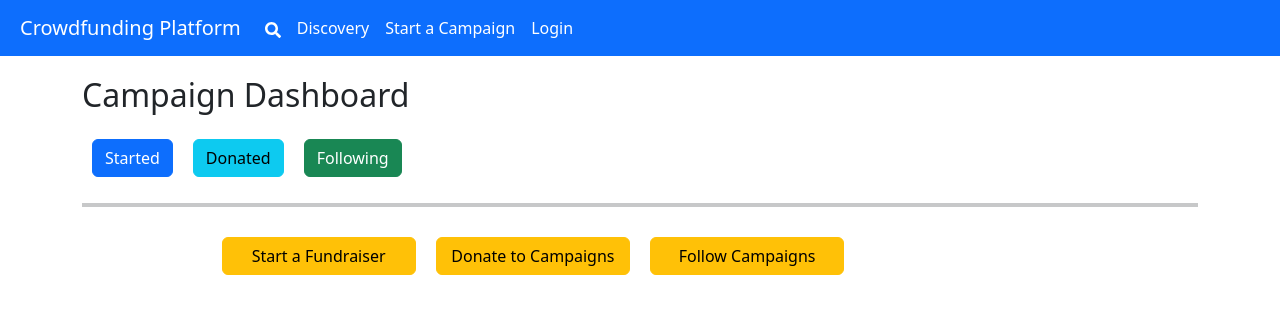
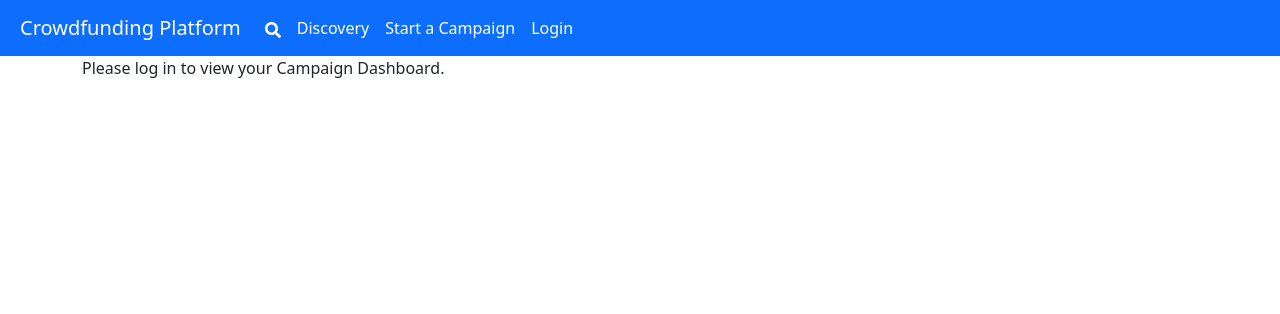
Before and after one commit to usuu03/Crowdfunding-Platform, a React (Create React App) app in the folder frontend/: page /campaigns in a window 1280 px wide. Shown: the top 314 px of the page. Built offline with nearby package versions, Linux system fonts and the light colour scheme.

Commit message:
dashboard ui

```diff
--- a/frontend/src/pages/CampaignDashboard.jsx
+++ b/frontend/src/pages/CampaignDashboard.jsx
@@ -22,6 +22,15 @@ function CampaignDashboard() {
   const [userDonated, setUserDonated] = useState([]);
 
   // Fetch user campaigns when the component mounts
+  useEffect(() => {
+    if (isAuthenticated) {
+      fetchUserCreatedCampaigns();
+      fetchUserDonatedCampaigns();
+      fetchUserFollowedCampaigns();
+    }
+  }, [isAuthenticated]);
+
+  // Function to fetch user campaigns
   const fetchUserCreatedCampaigns = async () => {
     try {
       const response = await axiosInstance.get("/api/campaigns/user");
@@ -56,6 +65,8 @@ function CampaignDashboard() {
 
   return (
     <div className="container">
+      {isAuthenticated ? (
+        <>
           <h2 className="register-title">Campaign Dashboard</h2>
 
           <div className="btn-section">
@@ -91,7 +102,6 @@ function CampaignDashboard() {
           <hr />
 
           <div className="campaign-container">
-        {/* Use a conditional rendering based on the selected category */}
             {userCampaigns.map((campaign) => (
               <Campaign
                 key={campaign.campaignID}
@@ -102,12 +112,10 @@ function CampaignDashboard() {
               />
             ))}
 
-        {/* Conditionally render a button if no campaigns are available */}
             {userCampaigns.length === 0 && (
               <button
                 className="btn btn-warning"
                 onClick={() => {
-              // Handle the click for starting a fundraiser
                   navigate("/create-fundraiser");
                 }}
               >
@@ -115,12 +123,10 @@ function CampaignDashboard() {
               </button>
             )}
 
-        {/* Conditionally render a button if no donated campaigns are available */}
             {userDonated.length === 0 && (
               <button
                 className="btn btn-warning"
                 onClick={() => {
-              // Handle the click for donating to campaigns
                   navigate("/donate-to-campaigns");
                 }}
               >
@@ -128,12 +134,10 @@ function CampaignDashboard() {
               </button>
             )}
 
-        {/* Conditionally render a button if no followed campaigns are available */}
             {userFollowed.length === 0 && (
               <button
                 className="btn btn-warning"
                 onClick={() => {
-              // Handle the click for following campaigns
                   navigate("/follow-campaigns");
                 }}
               >
@@ -141,6 +145,10 @@ function CampaignDashboard() {
               </button>
             )}
           </div>
+        </>
+      ) : (
+        <p>Please log in to view your Campaign Dashboard.</p>
+      )}
     </div>
   );
 }
```
Lines whose indentation alone changed are shown as unchanged.
